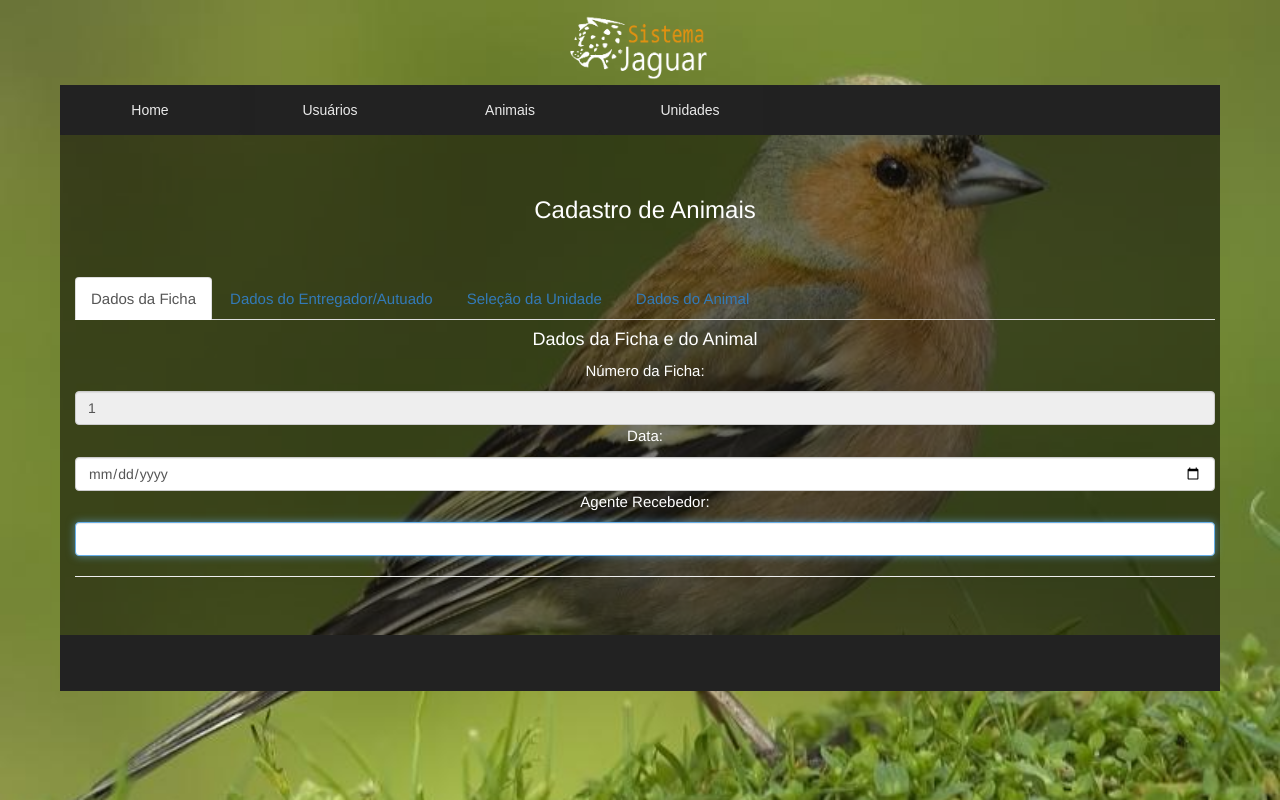
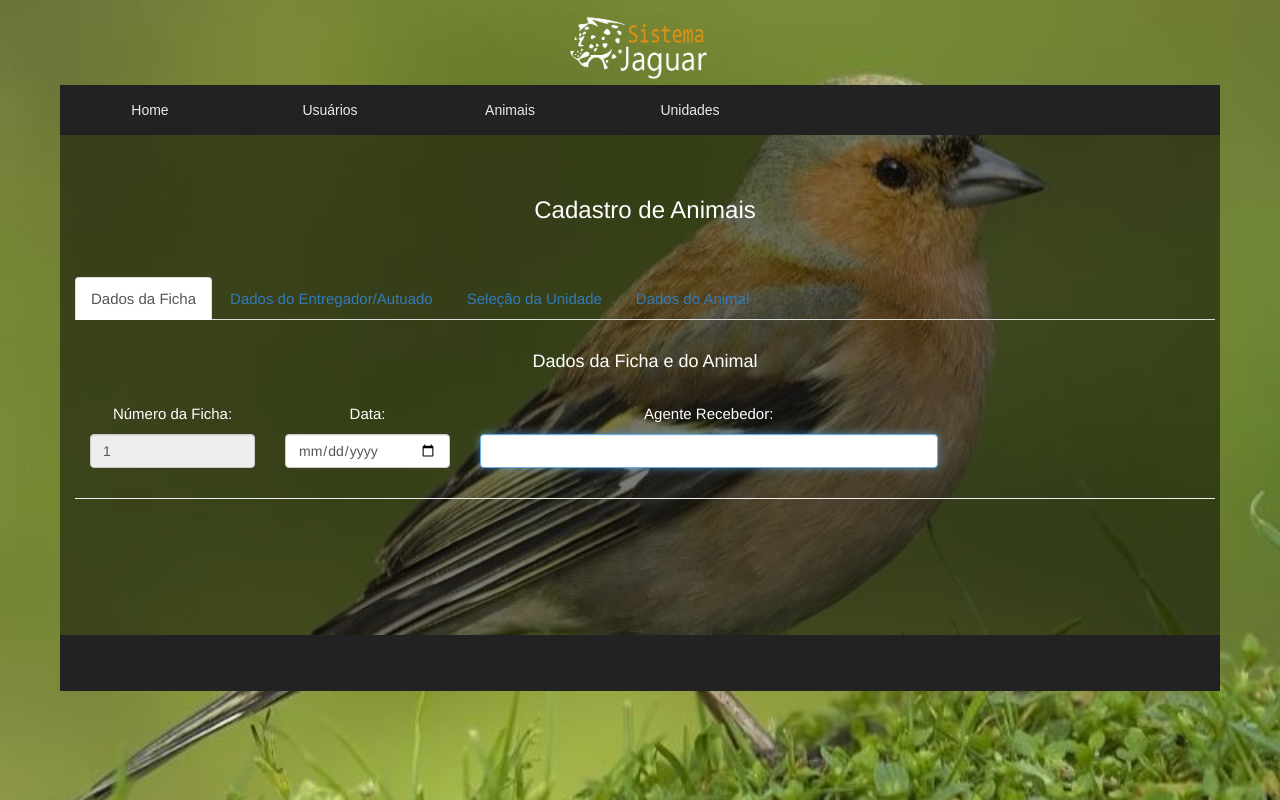
Before and after one commit to EddiePrince/SistemaJaguar, a PHP site: page /CadastroAnimal.php in a window 1280 px wide. Run offline with PHP 8.4, Linux system fonts and the light colour scheme; a user stored in the database is signed in; data that the repository does not hold is empty; some libraries are stand-ins or nearby versions.

Commit message:
Cadastro Animal

```diff
--- a/CadastroAnimal.php
+++ b/CadastroAnimal.php
@@ -47,17 +47,27 @@
 							<!-- Dados da Ficha -->
 							<div role="tabpanel" class="tab-pane active" id="home">
 								<div class="form_div">
+									<br>
 									<h4>Dados  da Ficha e do Animal</h4>
+									<br>
+									<div class="container">
+										<div class="row">
+											<div class="col-md-2 mb-3">
 												<p>Número da Ficha:</p>
 												<!-- Erro de Validação W3C Identificado -->
 												<input class="form-control" type="number" disabled name="idAutomatico" value="<?php echo $idAutomatico ?>">
-
+											</div>
+											<div class="col-md-2 mb-3">
 												<p>Data:</p>
 												<!-- Erro de Validação W3C Identificado -->
 												<input class="form-control" type="date" name="dataRecebimento">
-
+											</div>
+											<div class="col-md-5 mb-3">
 												<p>Agente Recebedor:</p>
 												<p><input class="form-control" type="text" name="nomeAgente" autofocus></p>
+											</div>
+										</div>
+									</div>
 									<hr>
 								</div>
 							</div>
@@ -66,23 +76,43 @@
 
 							<div role="tabpanel" class="tab-pane" id="profile">
 								<div class="form_div">
+									<br>
 									<h4>Dados do Entregador</h4>
+									<br>
+
+									<div class="container">
+										<div class="row">
+											<div class="col-md-3 mb-3">
 												<p>Tipo de Recolhimento:</p>
 												<select class="form-control" name="tipoEntrega" size=1>
 												<option>Apreensão</option>
 												<option>Resgate/Recolhimento</option>
 												<option>Entrega Voluntária</option>
 												</select><br><br>
-
+											</div>
+											<div class="col-md-5 mb-3">
 												<p>Nome Entregador:</p>
 												<p><input class="form-control" type="text" name="nomeEntregador"></p>
+											</div>
+										</div>
+									</div>
 
+									<div class="container">
+										<div class="row">
+											<div class="col-md-3 mb-3">
 												<p>CPF/CNPJ:</p>
 												<p><input class="form-control" type="text" name="cpfEntregador"></p>
-
+											</div>
+											<div class="col-md-3 mb-3">
 												<p>Telefone:</p>
 												<p><input class="form-control" type="text" name="telefoneEntregador"></p>
+											</div>
+										</div>
+									</div>
 
+									<div class="container">
+										<div class="row">
+											<div class="col-md-2 mb-3">
 												<p>Unidade Federal:</p>
 												<select class="form-control" name="uf">
 													<option value="Estado Nao Selecionado">Selecione o Estado</option>
@@ -114,7 +144,9 @@
 													<option value="SP">São Paulo</option>
 													<option value="TO">Tocantins</option>
 												</select>
+											</div>
 
+											<div class="col-md-2 mb-3">
 												<p>Municipio:</p>
 												<select class="form-control" name="municipio">
 													<option value="municipio Nao Selecionado">Selecione o Municipio</option>
@@ -164,19 +196,31 @@
 													<option value="Wanderlândia">Wanderlândia</option>
 													<option value="Xambioá">Xambioá</option>
 												</select><br>
+											</div>
+										</div>
+									</div>
 
+									<div class="container">
+										<div class="row">
+											<div class="col-md-2 mb-3">
 													<p>CEP:</p>
 													<p><input class="form-control" type="text" name="cep"></p>
-
+											</div>
+											<div class="col-md-2 mb-3">
 													<p>Bairro:</p>
 													<p><input class="form-control" type="text" name="bairro"></p>
-
+											</div>
+											<div class="col-md-2 mb-3">
 													<p>Lote:</p>
 													<p><input class="form-control" type="text" name="lote"></p>
-
+											</div>
+											<div class="col-md-2 mb-3">
 													<p>Complemento:</p>
 													<p><input class="form-control" type="text" name="complemento"></p>
-
+											</div>
+										</div>
+										<div class="row">
+											<div class="col-md-3 mb-3">
 												<p>Tipo de Documento:</p>
 												<select class="form-control" name="tipoDocumento" size=1>
 													<option  value="Numero do Documento Nao Selecionado">Selecione</option>
@@ -184,12 +228,22 @@
 													<option>Termo de Apreensão/Depósito</option>
 													<option>Boletim de Ocorrência</option>
 												</select><br><br>
+											</div>
+										</div>
+									</div>
 
+									<div class="container">
+										<div class="row">
+											<div class="col-md-4 mb-3">
 												<p>Número do Documento:</p>
 												<p><input class="form-control" type="text" name="nDocumento"></p>
-
+											</div>
+											<div class="col-md-2 mb-3">
 												<p>Upload do Documento:</p>
 												<input class="form-control" type="file" name="uploadDocumento"><br>
+											</div>
+										</div>
+									</div>
 								</div>
 								<hr>
 							</div>
@@ -198,11 +252,19 @@
 
 							<div role="tabpanel" class="tab-pane" id="messages">
 								<div class="form_div">
+									<br>
 										<h4> Dados da Unidade Acolhedora</h4>
+									<br>
+										<div class="container">
+											<div class="row">
+			          							<div class="col-md-4 mb-3">
 													<p>Selecione a Unidade:</p>
 													<select class="form-control" name="nomeUnidade" size=1>
 													<?php include 'selectUnidades.inc.php'; ?>
 													</select><br><br>
+												</div>
+											</div>
+										</div>
 								</div>
 								<hr>
 							</div>
@@ -211,33 +273,58 @@
 
 								<div role="tabpanel" class="tab-pane" id="settings">
 									<div class="form_div">
+										<br>
 										<h4> Dados do Animal</h4>
+										<br>
+										<div class="container">
+											<div class="row">
+		          								<div class="col-md-4 mb-3">
 													<p>Local de última procedência:</p>
 													<p><input class="form-control" type="text" name="procedencia"></p>
-
+												</div>
+												<div class="col-md-4 mb-3">
 													<p>Dieta:</p>
 													<p><input class="form-control" type="text" name="dieta"></p>
+												</div>
+											</div>
 
+											<div class="row">
+												<div class="col-md-5 mb-3">
 													<p>Nome comum:</p>
 													<p><input class="form-control" type="text" name="nomeComum"></p>
-
+												</div>
+												<div class="col-md-5 mb-3">
 													<p>Nome científico:</p>
 													<p><input class="form-control" type="text" name="nomeCientifico"></p>
+												</div>
+											</div>
 
+											<div class="row">
+												<div class="col-md-3 mb-3">
 													<p>Família:</p>
 													<p><input class="form-control" type="text" name="familia"></p>
+												</div>
 
+												<div class="col-md-3 mb-3">
 													<p>Ordem:</p>
 													<p><input class="form-control" type="text" name="ordem"></p>
+												</div>
 
+												<div class="col-md-3 mb-3">
 													<p>Código de marcação:</p>
 													<p><input class="form-control" type="text" name="codMarcacao"></p>
+												</div>
 
+												<div class="col-md-5 mb-3">
 													<p>Tipo de marcação:</p>
 													<p><input class="form-control" type="text" name="tipoMarcacao"></p>
-
+												</div>
+												<div class="col-md-5 mb-3">
 													<p>Local da marcação:</p>
 													<p><input class="form-control" type="text" name="localMarcacao"></p>
+												</div>
+											</div>
+										</div>
 									</div>
 									<hr>
 									<input class="btn btn-default" name="submit" type="submit" value=" Salvar "><br>
```
Lines whose indentation alone changed are shown as unchanged.
